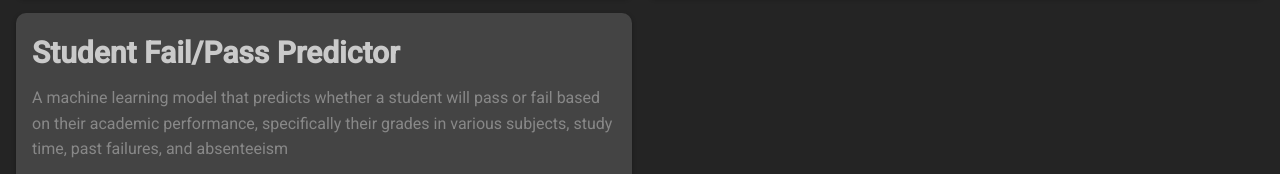
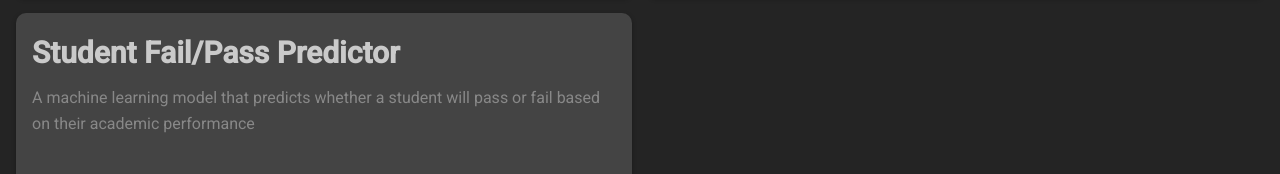
Before and after one commit to Sid00867/Sid00867.github.io, a plain HTML site: page index.html in a window 1280 px wide. Shown: the part 2343-2517 px from the top of the page. Drawn offline with Linux system fonts and the light colour scheme.

Commit message:
Update index.html

```diff
--- a/index.html
+++ b/index.html
@@ -95,7 +95,7 @@
                 <div class="project-card">
                     <div class="card-content">
                         <h4>Student Fail/Pass Predictor</h4>
-                        <p>A machine learning model that predicts whether a student will pass or fail based on their academic performance, specifically their grades in various subjects, study time, past failures, and absenteeism</p>
+                        <p>A machine learning model that predicts whether a student will pass or fail based on their academic performance</p>
                     </div>
                     <span class="languages">
                         <i class="fab fa-python" title="Python"></i>
```
